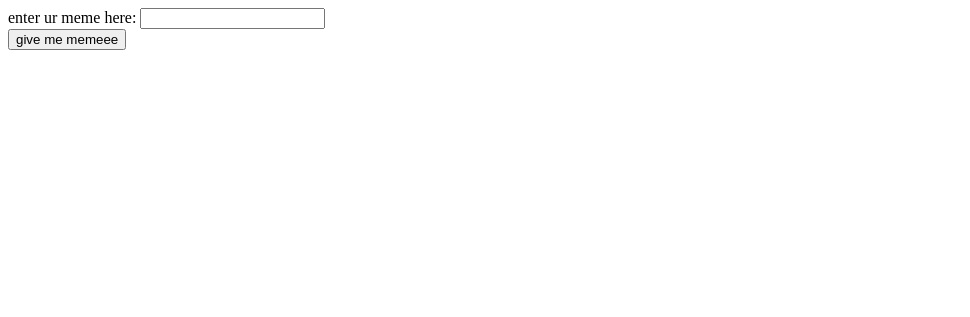
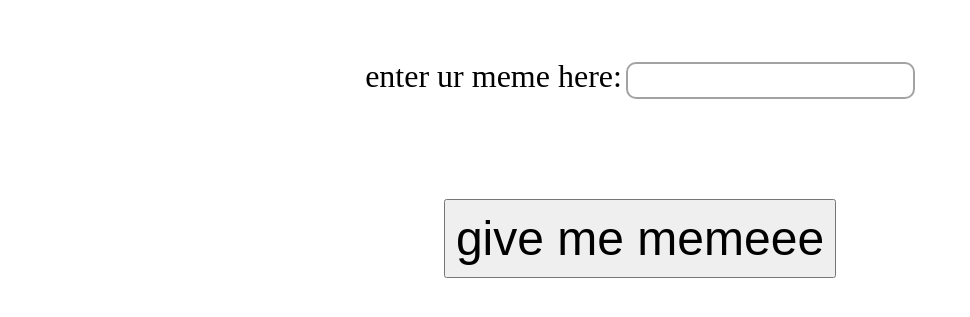
Before and after one commit to Forever-CodingNoob/meme-bot, a Flask app: page /findmemes in a window 1280 px wide. Shown: the top 317 px of the page, without its empty margins (0-970 px from the left). Run offline with Flask 2, Linux system fonts and the light colour scheme; some libraries are stand-ins or nearby versions.

Commit message:
make it prettier

```diff
--- /dev/null
+++ b/bot/static/gui.css
@@ -0,0 +1,35 @@
+#meme-img{
+    padding: 25px 0px;
+    text-align: center;
+}
+#meme-img img{
+    width:80%;
+    height:auto;
+}
+span .msg{
+    display: inline-block;
+    padding: 3px 10px;
+    border-radius: 10px;
+    border: hidden;
+    background-color: #8affa9;
+    margin: 5px 5px;
+    font-size: 1.5em;
+}
+#find-meme div{
+    text-align:center;
+    margin-bottom :100px;
+    display:block;
+}
+#find-meme input{
+    font-size: 1.25em;
+    padding: 5px 10px;
+    border-radius: 10px;
+    border: #a3a3a3 solid 2px;
+}
+#find-meme label{
+    font-size: 2em;
+}
+#meme-submit-btn{
+    font-size: 3em;
+    padding:10px;
+}
--- a/bot/templates/gui.html
+++ b/bot/templates/gui.html
@@ -3,15 +3,13 @@
     <head>
         <meta charset="UTF-8">
         <title>Find Meme</title>
-        <link type="text/css" href="./gui.css">
+        <link rel="stylesheet" type="text/css" href="{{url_for('static',filename='gui.css')}}">
         <script src="https://cdnjs.cloudflare.com/ajax/libs/socket.io/2.3.0/socket.io.js" integrity="sha512-v8ng/uGxkge3d1IJuEo6dJP8JViyvms0cly9pnbfRxT6/31c3dRWxIiwGnMSWwZjHKOuY3EVmijs7k1jz/9bLA==" crossorigin="anonymous"></script>
         <script src="https://ajax.googleapis.com/ajax/libs/jquery/3.5.1/jquery.min.js"></script>
     </head>
     <body>
-        <div id="meme-img">
-        </div>
-        <div id="notifications">
-        </div>
+        <div id="meme-img"></div>
+        <div id="notifications"></div>
         <form id="find-meme" method="post">
             <div>
                 <label for="meme-name">enter ur meme here:</label>
@@ -36,15 +34,19 @@
                 });
                 socket.on('meme_result', function(msg){
                     alert('received meme from server');
-                    $('#notifications').html($('#notifications').html()+"<br>"+msg['data']);
+                    var img='<img src="{0}">'.format(msg['data']);
+                    $('#meme-img').html(img);
                 });
                 socket.on('system_msg', function(msg){
                     alert('received msg from server');
-                    $('#notifications').html($('#notifications').html()+"<br>"+msg['data']);
+                    var notify_div = $('#notifications');
+                    if (notify_div.html()!=""){ notify_div.html(notify_div.html()+"<br>"); }
+                    var new_span='<span class="msg">'+msg['data']+'</span>'
+                    $('#notifications').html($('#notifications').html()+new_span);
                 });
             });
-
-
+            function clear_notification_div(){ $('#notifications').html(''); }
+            function clear_img(){ $('#meme-img').html(''); }
         </script>
     </body>
 </html>
```
Also changed, not shown: bot/templates/gui.css (deleted).
